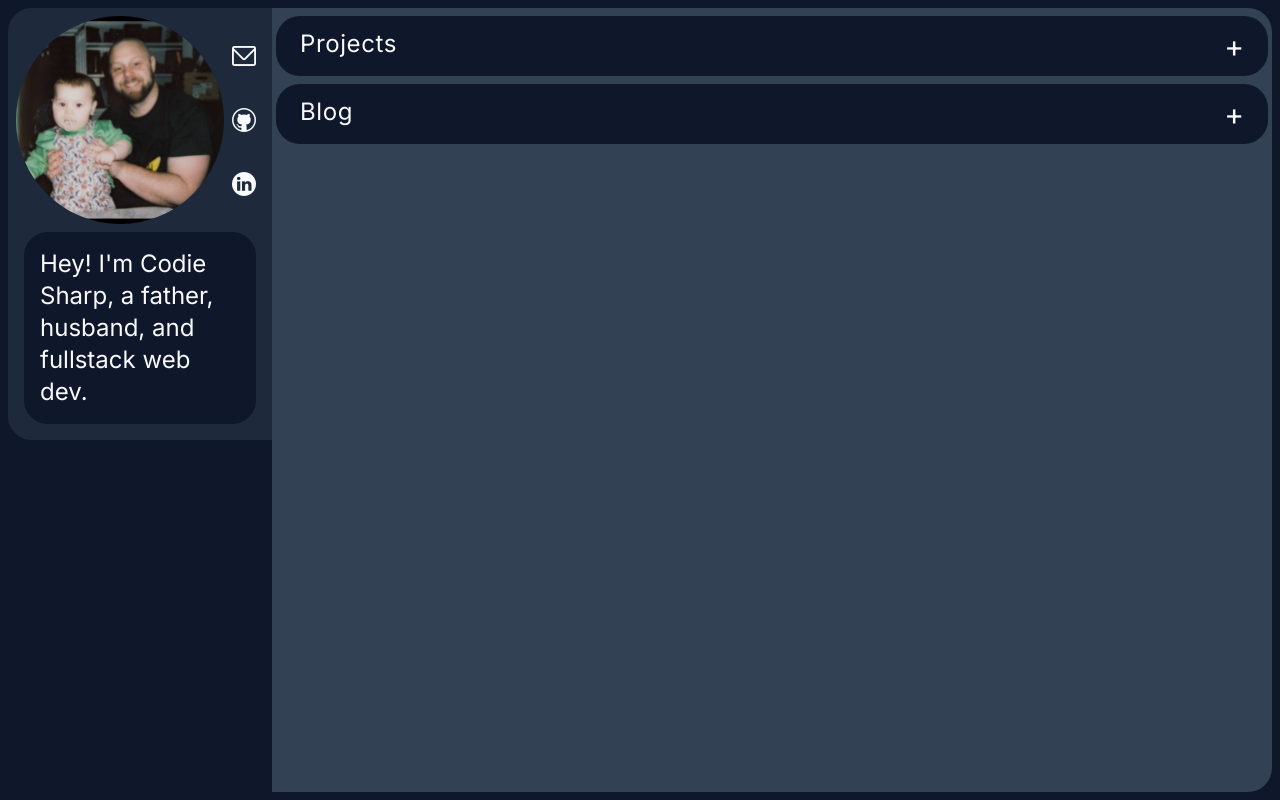
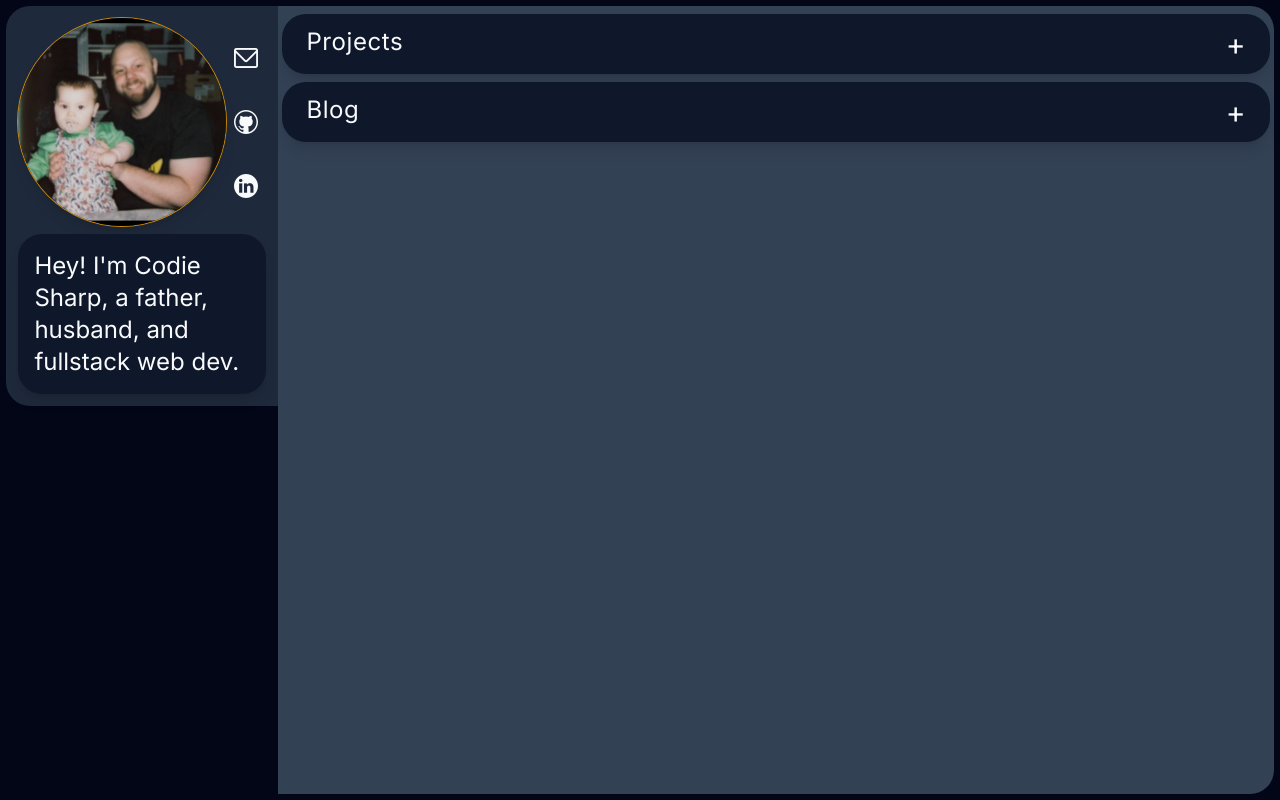
Before and after one commit to codie-sharp/codie-sharp.com, a React (Vite) app: page / in a window 1280 px wide. Built offline with nearby package versions, Linux system fonts and the light colour scheme.

Commit message:
highlighting and card for Mosh project. Need to import model and write description

```diff
--- a/src/card.jsx
+++ b/src/card.jsx
@@ -6,36 +6,36 @@ export default function Card({image, title, tags, description, children}) {
   const openModal = () => setModalState(true);
   const closeModal = () => setModalState(false);
 
-  return <div id = {`${title}-card`} className='bg-slate-700 sm:m-2 flex flex-col
-    rounded-3xl'
+  return <div className='bg-slate-700 sm:m-2 flex flex-col hover:ring-1 hover: ring-yellow-600
+    rounded-3xl shadow-lg'
   >
-    <img id={`${title}-image`} src={`${image}`} onClick={openModal}
+    <img src={`${image}`} onClick={openModal}
       className='rounded-t-3xl cursor-pointer'
     />
-    <div id={`${title}-title`} className='bg-slate-900 w-full sm:text-lg lg:text-xl p-1
+    <div className='bg-slate-900 w-full sm:text-lg lg:text-xl p-1
       text-center tracking-wider'>
       {title}
     </div>
-    <div id={`${title}-tags`} className='m-2 flex flex-wrap justify-around text-sm'>
+    <div className='m-2 flex flex-wrap justify-around text-sm'>
       {tags.map((item, i) => ( //() instead of {} returns!
         <div key={i} className='bg-slate-900 rounded-full p-2'>
           {item}
         </div>
       ))}
     </div>
-    <div id={`${title}-modal`}
+    <div
       className={modalState ? `modal max-h-screen flex flex-col md:flex-row-reverse` : `hidden`}
     >
-      <div id={`${title}-modal-heading`}
+      <div
         className='bg-slate-900 rounded-3xl flex flex-col md:basis-1/4'
       >
         <div className='p-4 text-lg sm:text-xl lg:text-2xl flex justify-between tracking-wider'>
-          <div id={`${title}-modal-title`}>
+          <div>
             {title}
           </div>
-          <button id={`${title}-modal-close`} onClick={closeModal}>X</button>
+          <button onClick={closeModal}>X</button>
         </div>
-        <div id={`${title}-modal-description`} className='px-4 basis-1/2 overflow-auto'>
+        <div className='px-4 basis-1/2 overflow-auto'>
           {description}
         </div>
       </div>
--- a/src/content.jsx
+++ b/src/content.jsx
@@ -2,6 +2,7 @@ import { useState } from 'react'
 import Card from './card'
 import ModelViewer from './model-viewer'
 import PortalRed from './models/portal-red'
+import Mosh from './models/mosh'
 
 export default function Content() {
   const [activeId, setActiveId] = useState(false)
@@ -16,11 +17,11 @@ export default function Content() {
   >
     <div id='projects'
       className={`${activeId === 'projects' ? 'basis-full' : ''}
-      bg-slate-900 my-1 rounded-3xl flex flex-col
-      overflow-hidden`}
+      bg-slate-900 my-1 rounded-3xl flex flex-col overflow-hidden shadow-lg
+      hover:ring-1 hover: ring-yellow-600`}
     >
       <div onClick={() => toggleAccordion('projects')}
-        className='cursor-pointer py-3 px-6 flex justify-between text-lg'
+        className='cursor-pointer py-3 px-6 flex justify-between'
       >
         <span className='sm:text-xl lg:text-2xl tracking-wide'>Projects</span>
         <span className='text-2xl sm:text-3xl'>
@@ -28,7 +29,7 @@ export default function Content() {
         </span>
       </div>
       <div className={`${activeId === 'projects' ? '' : 'hidden'}
-        bg-slate-800 rounded-3xl p-2 m-2 h-full flex flex-col
+        bg-slate-800 rounded-3xl p-2 h-full flex flex-col
         md:flex-row items-center lg:items-start overflow-auto
         md:overflow-y-hidden`}
       >
@@ -43,16 +44,25 @@ export default function Content() {
             <PortalRed/>
           </ModelViewer>
         </Card>
+
+        <Card image={'models/mosh/mosh.jpg'}
+          title={'Mosh'} tags={['Blender', 'Three.js', 'React']}
+          description={'Animated mosh pit made in Blender'}
+        >
+          <ModelViewer>
+            <Mosh/>
+          </ModelViewer>
+        </Card>
       </div>
     </div>
 
     <div id='blog'
       className={`${activeId === 'blog' ? 'basis-full' : ''}
-      bg-slate-900 my-1 rounded-3xl flex flex-col
-      overflow-hidden`}
+      bg-slate-900 my-1 rounded-3xl flex flex-col overflow-hidden shadow-lg
+      hover:ring-1 hover: ring-yellow-600`}
     >
       <div onClick={() => toggleAccordion('blog')}
-        className='cursor-pointer py-3 px-6 flex justify-between text-lg'
+        className='cursor-pointer py-3 px-6 flex justify-between'
       >
         <span className='sm:text-xl lg:text-2xl tracking-wide'>Blog</span>
         <span className='text-2xl sm:text-3xl'>
--- a/src/intro.jsx
+++ b/src/intro.jsx
@@ -3,32 +3,33 @@ export default function Intro() {
     className='bg-slate-800 p-2 flex flex-row md:flex-col max-h-fit
     md:max-w-min rounded-3xl rounded-b-none md:rounded-3xl md:rounded-r-none'
   >
-    <div id='portrait' className='flex flex-col sm:flex-row justify-around'>
+    <div id='portrait' className='flex flex-col sm:flex-row justify-around m-1'>
       <img src='/portrait.jpg'
-        className='rounded-full max-h-28 max-w-28 lg:max-h-52 lg:max-w-52'
+        className='rounded-full max-h-28 max-w-28 lg:max-h-52 lg:max-w-52 shadow-lg
+        ring-1 ring-yellow-600'
       />
       <div id='social' className='p-2 flex flex-row sm:flex-col
         justify-between lg:justify-around'
       >
-        <a href='mailto:codie.sharp@gmail.com'>
+        <a href='mailto:cosh@mosh.works'>
           <img src='./icons/email-icon.jpg'
-            className='min-w-6 max-w-6'
+            className='min-w-6 max-w-6 hover:scale-125'
           />
         </a>
         <a href='https://github.com/codie-sharp'>
           <img src='./icons/github-icon.jpg'
-            className='min-w-6 max-w-6'
+            className='min-w-6 max-w-6 hover:scale-125'
           />
         </a>
         <a href='https://www.linkedin.com/in/codiesharp/'>
           <img src='./icons/in-icon.jpg'
-            className='min-w-6 max-w-6'
+            className='min-w-6 max-w-6 hover:scale-125'
           />
         </a>
       </div>
     </div>
-    <div id='about' className='bg-slate-900 p-4 flex rounded-3xl
-      m-2 sm:text-xl lg:text-2xl max-h-full overflow-auto'
+    <div id='about' className='bg-slate-900 p-4 flex rounded-3xl m-1
+      sm:text-xl lg:text-2xl max-h-full overflow-auto shadow-lg'
     >
       Hey! I'm Codie Sharp, a father, husband, and fullstack web dev.
     </div>
--- /dev/null
+++ b/src/models/mosh.jsx
@@ -0,0 +1,13 @@
+import { PerspectiveCamera, Center, useGLTF } from '@react-three/drei'
+
+export default function Mosh() {
+    const { nodes } = useGLTF('models/mosh/mosh.glb')
+    console.log(nodes)
+
+    return <>
+        <PerspectiveCamera makeDefault fov={45} position={[3,3,10]}/>
+
+        <Center>
+        </Center>
+    </>
+}
--- a/src/style.css
+++ b/src/style.css
@@ -13,8 +13,8 @@ body,
   left: 0;
   width: 100%;
   height: 100%;
-  padding: 0.5em;
-  background: #0f172a; /*slate-900*/
+  padding: 0.4em;
+  background: #020617; /*slate-900*/
   font-family: Inter, sans-serif;
   color: #f8fafc; /*slate-50*/
 }
```
Also changed, not shown: public/models/mosh/mosh.jpg (added), 1 other file (tests, documents, lock files or other folders).
